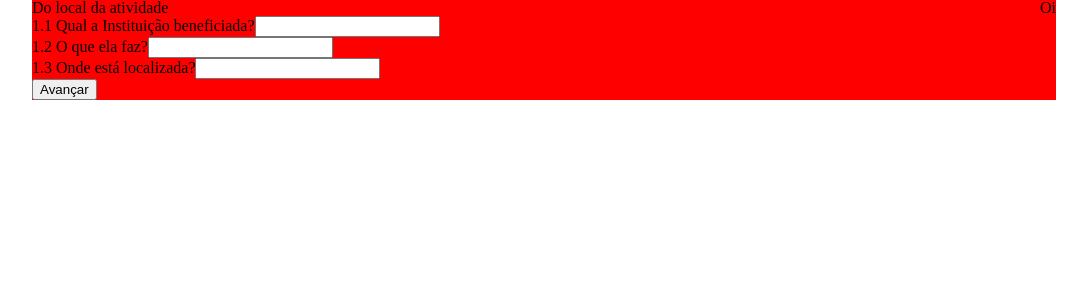
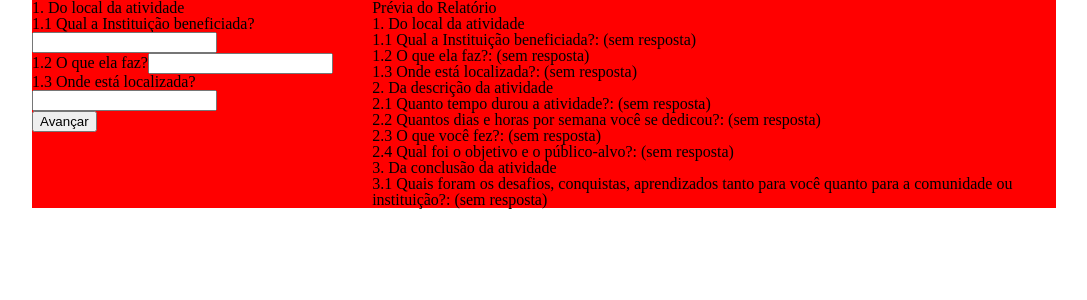
Before and after one commit to Caiorossi00/Gerador-Pex, a React (Vite) app: page / in a window 1280 px wide. Shown: the top 300 px of the page, without its empty margins (96-1183 px from the left). Built offline with nearby package versions, Linux system fonts and the light colour scheme.

Commit message:
edição inline funcionando corretamente

```diff
--- a/src/App.tsx
+++ b/src/App.tsx
@@ -1,14 +1,24 @@
+import { useState } from "react";
 import FormWizard from "./components/FormWizard";
 import Preview from "./components/Preview/Preview";
+import { questionSteps } from "./data/questions";
 import "./index.css";
 import "./App.css";
 
 function App() {
+  const [respostas, setRespostas] = useState<{ [key: string]: string }>({});
+
   return (
-    <div className="app-container">
-      <FormWizard />
-      <Preview />
-    </div>
+    <main className="app-container">
+      <FormWizard
+        steps={questionSteps}
+        respostas={respostas}
+        setRespostas={setRespostas}
+      />
+
+      <Preview steps={questionSteps} respostas={respostas} />
+    </main>
   );
 }
+
 export default App;
--- a/src/components/FormWizard/index.tsx
+++ b/src/components/FormWizard/index.tsx
@@ -1,12 +1,29 @@
 import { useState } from "react";
-import { questionSteps } from "../../data/questions";
-import "../../styles/FormWizard.scss";
 
-export default function FormWizard() {
+type Question = {
+  id: string;
+  label: string;
+};
+
+type Step = {
+  id: string;
+  title: string;
+  questions: Question[];
+};
+
+type FormWizardProps = {
+  steps: Step[];
+  respostas: { [key: string]: string };
+  setRespostas: React.Dispatch<React.SetStateAction<{ [key: string]: string }>>;
+};
+
+export default function FormWizard({
+  steps,
+  respostas,
+  setRespostas,
+}: FormWizardProps) {
   const [currentStep, setCurrentStep] = useState(0);
-  const [respostas, setRespostas] = useState<{ [key: string]: string }>({});
-
-  const step = questionSteps[currentStep];
+  const step = steps[currentStep];
 
   const handleChange = (campo: string, valor: string) => {
     setRespostas((prev) => ({
@@ -16,7 +33,7 @@ export default function FormWizard() {
   };
 
   const nextStep = () => {
-    if (currentStep < questionSteps.length - 1) {
+    if (currentStep < steps.length - 1) {
       setCurrentStep((prev) => prev + 1);
     }
   };
@@ -29,7 +46,9 @@ export default function FormWizard() {
 
   return (
     <div className="form-wizard">
-      <h2 className="step-title">{step.title}</h2>
+      <h2 className="step-title">
+        {step.id}. {step.title}
+      </h2>
 
       {step.questions.map((q) => (
         <div key={q.id} className="question-block">
@@ -47,7 +66,7 @@ export default function FormWizard() {
 
       <div className="navigation-buttons">
         {currentStep > 0 && <button onClick={prevStep}>Voltar</button>}
-        {currentStep < questionSteps.length - 1 ? (
+        {currentStep < steps.length - 1 ? (
           <button onClick={nextStep}>Avançar</button>
         ) : (
           <button onClick={() => console.log("Respostas:", respostas)}>
--- a/src/components/Preview/Preview.tsx
+++ b/src/components/Preview/Preview.tsx
@@ -1,5 +1,40 @@
-const Preview = () => {
-  return <div>Oi</div>;
+type Question = {
+  id: string;
+  label: string;
 };
 
-export default Preview;
+type Step = {
+  id: string;
+  title: string;
+  questions: Question[];
+};
+
+type PreviewProps = {
+  steps: Step[];
+  respostas: { [key: string]: string };
+};
+
+export default function Preview({ steps, respostas }: PreviewProps) {
+  return (
+    <div className="preview">
+      <h2>Prévia do Relatório</h2>
+
+      {steps.map((step) => (
+        <div key={step.id} className="preview-step">
+          <h3>
+            {step.id}. {step.title}
+          </h3>
+
+          {step.questions.map((q) => (
+            <p key={q.id}>
+              <strong>
+                {q.id} {q.label}:
+              </strong>{" "}
+              {respostas[q.id] || <em>(sem resposta)</em>}
+            </p>
+          ))}
+        </div>
+      ))}
+    </div>
+  );
+}
```
